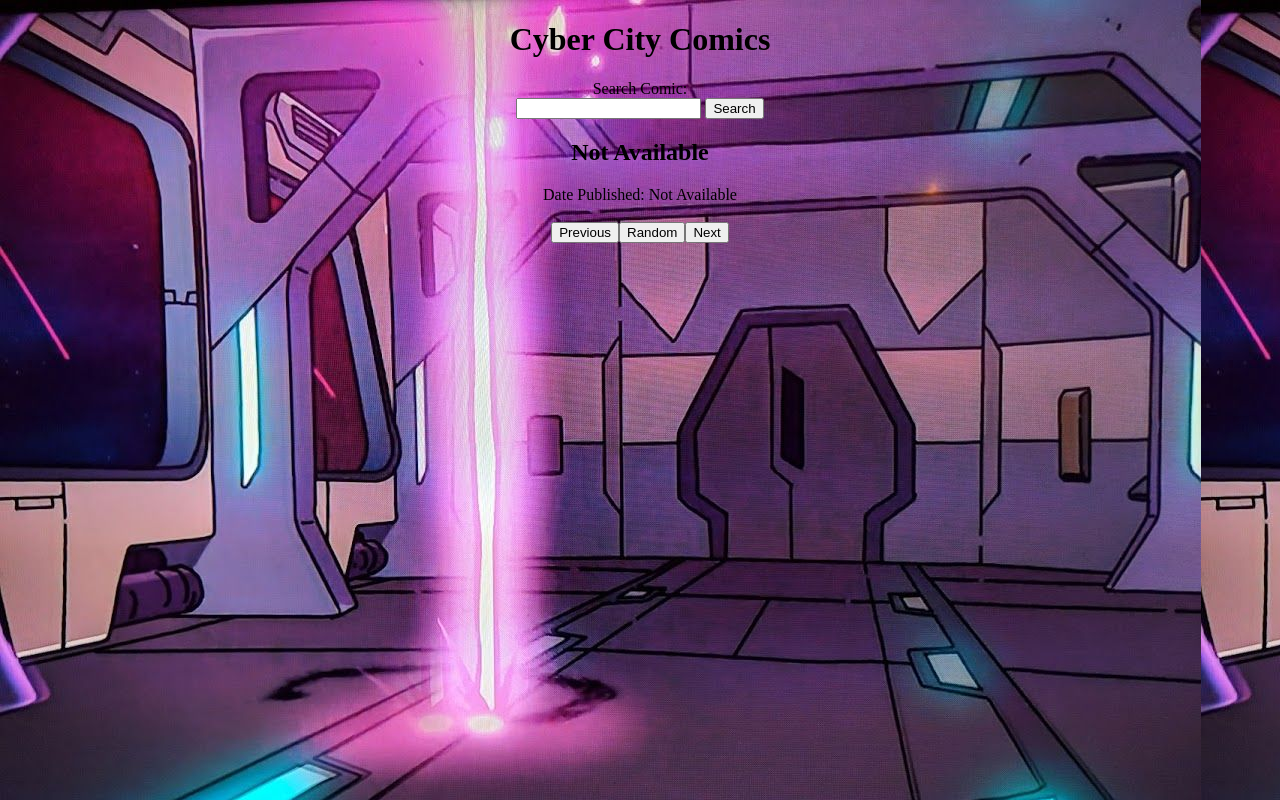
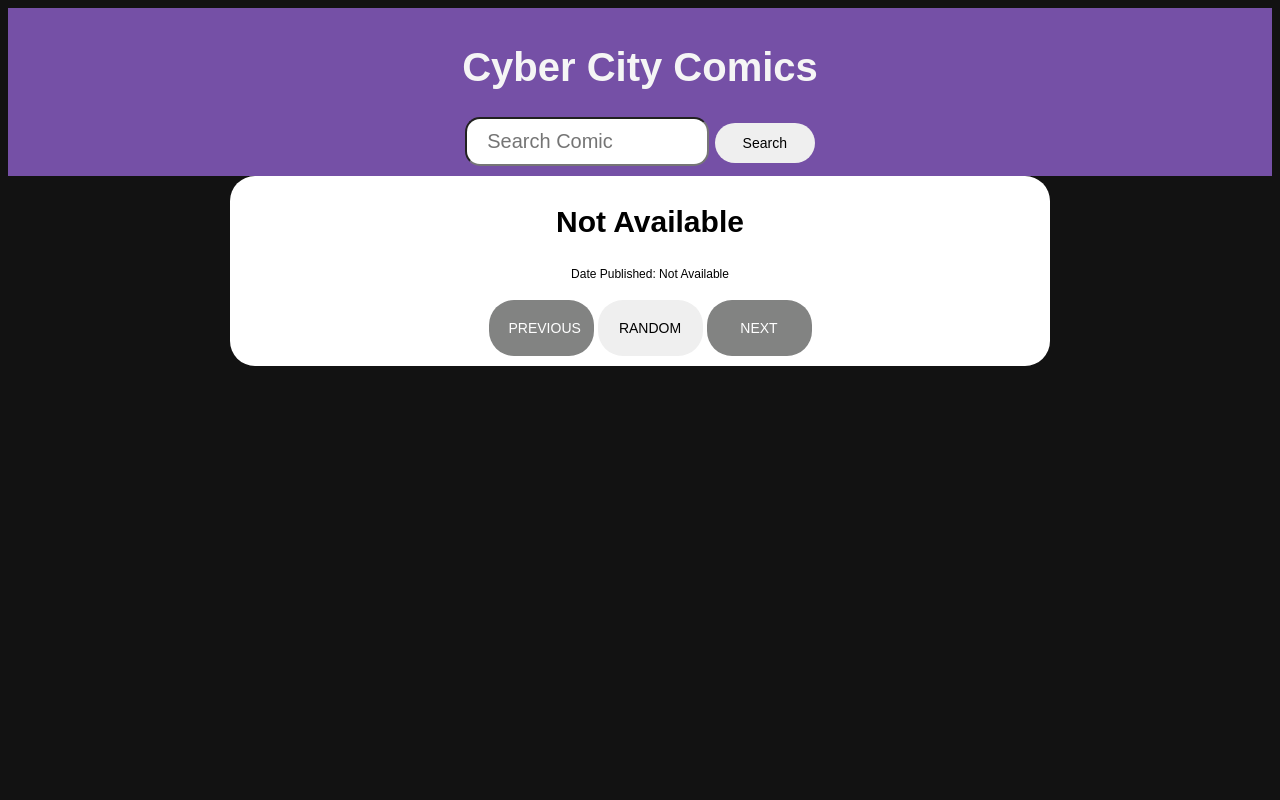
Before and after one commit to Bambalow28/caseStudy_Stratus360, a plain HTML site: page public/index.html in a window 1280 px wide. Drawn offline with Linux system fonts and the light colour scheme; files that its build step writes are made by us from their sources; no server answers.

Commit message:
Bug Fixes

```diff
--- a/public/comicdata.js
+++ b/public/comicdata.js
@@ -1,6 +1,7 @@
 
         //This Variable stores the latest Comic Number
         var latestComicNum;
+        var currentComicNum;
 
         //This function is asynchronous which will wait until the comic API has been loaded where it
         //will return the result of the API.
@@ -25,7 +26,7 @@
             var year = data.year;
             latestComicNum = data.num;
 
-            document.getElementById("datePublished").innerHTML = month + "/" + day  + "/" + year;
+            document.getElementById("dateShow").innerHTML = month + "/" + day  + "/" + year;
         });
         }
 
@@ -33,6 +34,7 @@
             //Get Search Value
             var comicInput = document.getElementById("comicSearchValue").value;
             latestComicNum = parseInt(comicInput);
+            currentComicNum = latestComicNum;
             console.log(latestComicNum);
 
             //This Variable is to show comic based of search
@@ -53,6 +55,7 @@
             var month = data.month;
             var day = data.day;
             var year = data.year;
+            var issueNum = data.num;
 
             document.getElementById("datePublished").innerHTML = month + "/" + day  + "/" + year;
         });
@@ -61,9 +64,9 @@
         //PREVIOUS BUTTON
         async function previousComicBtn() {
             //Randomize a number from 1 to latest issue number
-            var parseComicToInt = parseInt(latestComicNum);
+            var parseComicToInt = parseInt(currentComicNum);
             var prevComic = parseComicToInt - 1;
-            latestComicNum = prevComic;
+            currentComicNum = prevComic;
             console.log("Previous Comic Number: " + prevComic);
 
             //This Variable is to show comic based of search
@@ -84,6 +87,7 @@
             var month = data.month;
             var day = data.day;
             var year = data.year;
+            var issueNum = data.num;
 
             document.getElementById("datePublished").innerHTML = month + "/" + day  + "/" + year;
         });
@@ -93,8 +97,8 @@
         async function randomComicBtn() {
             //Randomize a number from 1 to latest issue number
             var randomNum = Math.floor((Math.random() * latestComicNum) + 1);
-            latestComicNum = randomNum;
-            console.log("Random Number is: " + latestComicNum)
+            currentComicNum = randomNum;
+            console.log("Random Number is: " + randomNum)
 
             //This Variable is to show comic based of search
             let randomComic = `https://xkcd.com/${randomNum}/info.0.json`;
@@ -122,10 +126,10 @@
         //NEXT BUTTON
         async function nextComicBtn() {
             //Randomize a number from 1 to latest issue number
-            var parseComicToInt = parseInt(latestComicNum);
+            var parseComicToInt = parseInt(currentComicNum);
 
             var nextComic = parseComicToInt + 1;
-            latestComicNum = nextComic;
+            currentComicNum = nextComic;
             console.log("Next Comic Number: " + nextComic);
 
             //This Variable is to show comic based of search
--- a/public/index.html
+++ b/public/index.html
@@ -3,22 +3,29 @@
 <head>
     <title>Cyber City Comics</title>
     <meta name="viewport" content="viewport-fit=cover, width=device-width, initial-scale=1.0, minimum-scale=1.0, maximum-scale=1.0, user-scalable=no">
-    <link rel="stylesheet" href="public/src/stylesheet.css">
+    <link rel="stylesheet" type="text/css" href="src/stylesheet.css">
     <script src='comicdata.js'></script>
 </head>
 <body onload="getComicData()">
     <center>
-        <h1>Cyber City Comics</h1>
-        <form>
-            <label for="fname">Search Comic:</label><br>
-            <input type="text" id="comicSearchValue" name="comicSearchValue">
-            <button onclick="getComicDataFromSearch()" type="button">Search</button>
-          </form>
-        <h2 id="comicTitle">Not Available</h2>
-        <a>Date Published: </a><a id="datePublished">Not Available</a>
-        <div id="comicImg"></div>
-        <br>
-        <button onclick="previousComicBtn()" type="button">Previous</button><button onclick="randomComicBtn()" type="button">Random</button><button onclick="nextComicBtn()" type="button">Next</button>
+        <div class="comicTitlePage">
+            <h1 align="Middle">Cyber City Comics</h1>
+            <form>
+                <input class="searchInput" type="text" id="comicSearchValue" name="comicSearchValue" placeholder="Search Comic">
+                <button class="searchBtn" onclick="getComicDataFromSearch()" type="button">Search</button>
+              </form>
+        </div>
+        <div class="mainComicStrip">
+            <h2 class="comicTitle" id="comicTitle">Not Available</h2>
+            <a class="datePublished">Date Published: </a><a class="dateShow" id="dateShow">Not Available</a>
+            <div class="comicImg" id="comicImg"></div>
+            <br>
+            <div align="Middle" class="navBtn">
+            <button class="prevBtn" onclick="previousComicBtn()" type="button">PREVIOUS</button>
+            <button class="randomBtn" onclick="randomComicBtn()" type="button">RANDOM</button>
+            <button class="nextBtn" onclick="nextComicBtn()" type="button">NEXT</button>
+            </div>
+        </div>
     </center>
-    </body>
+</body>
 </html>
--- a/public/src/stylesheet.css
+++ b/public/src/stylesheet.css
@@ -1,3 +1,116 @@
-body {
-    background-image: url("/public/images/siteBackground.jpg");
+html {
+    /* background-image: url('images/siteBackground.jpg'); */
+    background: rgba(18, 18, 18, 1.0)
 }
+
+.comicTitlePage {
+    color: whitesmoke;
+    background: rgba(117, 80, 166, 1.0);
+    font-size: 20px;
+    font-family: Arial, Helvetica, sans-serif;
+    padding: 10px;
+    margin: 0;
+}
+
+#searchComicTxt {
+    color: white;
+    font-size: 40px;
+    font-family:Arial, Helvetica, sans-serif;
+}
+
+.searchInput {
+    color: black;
+    font-size: 20px;
+    font-family:Arial, Helvetica, sans-serif;
+    border-radius: 15px;
+    padding: 20px;
+    width: 200px;
+    height: 5px;
+}
+
+.datePublished {
+    color: black;
+    font-size: 12px;
+    font-family:Arial, Helvetica, sans-serif;
+    margin-top: 10px;
+}
+
+.dateShow {
+    color: black;
+    font-size: 12px;
+    font-family:Arial, Helvetica, sans-serif;
+    margin-top: 10px;
+}
+
+.comicTitle {
+    color: black;
+    font-size: 30px;
+    font-family: Arial, Helvetica, sans-serif;
+}
+
+.searchBtn {
+    color: black;
+    font-size: 14px;
+    font-family:Arial, Helvetica, sans-serif;
+    text-align: center;
+    border-radius: 40px;
+    padding: 0px;
+    width: 100px;
+    height: 40px;
+    margin: auto;
+    border: none;
+}
+
+.comicImg {
+    width: 100%;
+    height: 100%;
+}
+
+.prevBtn {
+    color: white;
+    background: rgba(130, 131, 130, 1.0);
+    font-size: 14px;
+    font-family:Arial, Helvetica, sans-serif;
+    text-align: center;
+    border-radius: 25px;
+    padding: 20px;
+    width: 105px;
+    border: none;
+}
+
+.randomBtn {
+    color: black;
+    font-size: 14px;
+    font-family:Arial, Helvetica, sans-serif;
+    text-align: center;
+    border-radius: 25px;
+    padding: 20px;
+    width: 105px;
+    border: none;
+}
+
+.nextBtn {
+    color: white;
+    background: rgba(130, 131, 130, 1.0);
+    font-size: 14px;
+    font-family:Arial, Helvetica, sans-serif;
+    text-align: center;
+    border-radius: 25px;
+    padding: 20px;
+    width: 105px;
+    border: none;
+}
+
+.mainComicStrip {
+    background: white;
+    width: 800px;
+    height: auto;
+    padding-top: 5px;
+    padding-left: 20px;
+    overflow: auto;
+    border-radius: 25px;
+}
+
+.navBtn {
+    padding-bottom: 10px;
+}
--- a/static.json
+++ b/static.json
@@ -1,7 +1,6 @@
 {
     "root":"public",
     "clean_urls": true,
-    "https_only": true,
     "headers": {
         "/**": {
             "Access-Control-Allow_Origin": "*"
```
Also changed, not shown: 2 other files.
